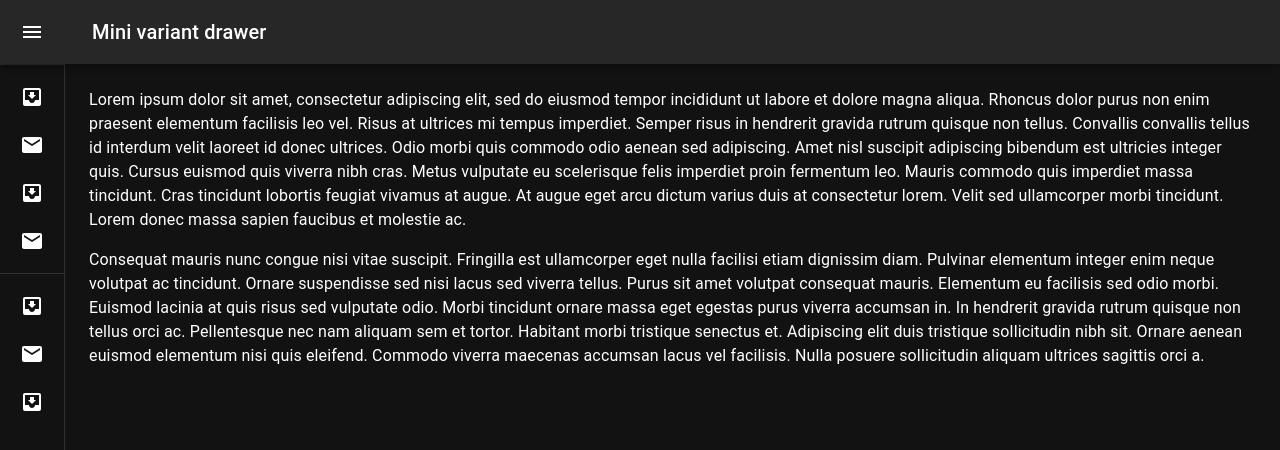
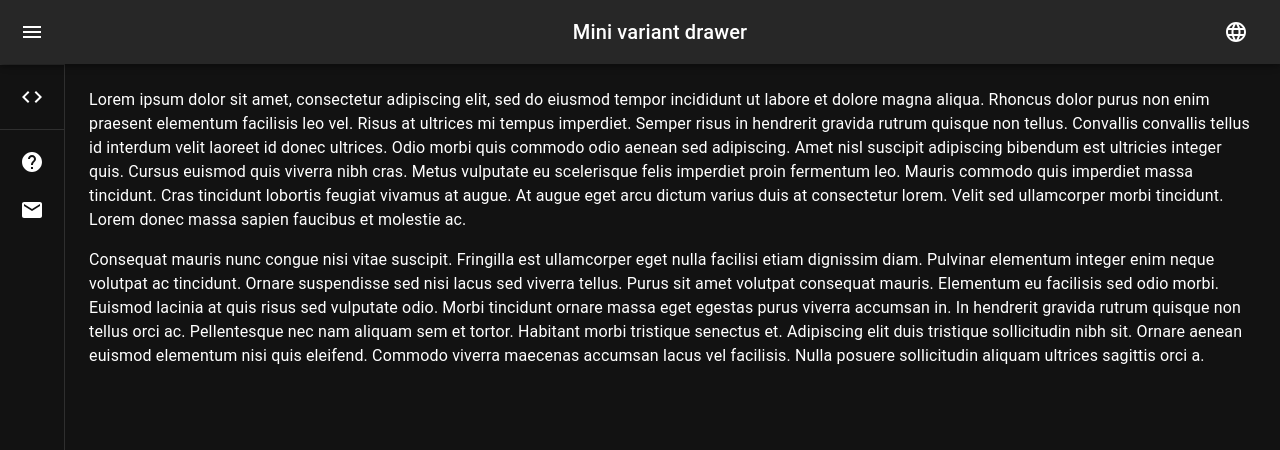
Before and after one commit to EdsonEddy/edsimcheckerweb, a React (Create React App) app: page / in a window 1280 px wide. Shown: the top 450 px of the page. Built offline with nearby package versions, Linux system fonts and the light colour scheme.

Commit message:
Changed icons in the sidebar menu. Added a language icon to the appbar menu.

```diff
--- a/src/components/MenuAppBar.js
+++ b/src/components/MenuAppBar.js
@@ -1,11 +1,14 @@
 import * as React from "react";
 import Typography from "@mui/material/Typography";
 import IconButton from "@mui/material/IconButton";
-import MenuIcon from "@mui/icons-material/Menu";
+import {
+  Menu as MenuIcon,
+  Language as LanguageIcon,
+} from "@mui/icons-material";
 import { AppBar as CustomAppBar } from "../utils/menu";
 import { Toolbar } from "@mui/material";
 import { useDispatch, useSelector } from "react-redux";
-import { toggleMenu } from "../hooks/menuActions";
+import { openSidebarMenu } from "../hooks/menuActions";
 
 const MenuAppBar = () => {
   const open = useSelector((state) => state.isOpen);
@@ -13,12 +16,12 @@ const MenuAppBar = () => {
 
   return (
     <CustomAppBar position="fixed" open={open}>
-			<Toolbar>
+      <Toolbar sx={{ justifyContent: "space-between" }}>
         <IconButton
           color="inherit"
           aria-label="open drawer"
           onClick={() => {
-						dispatch(toggleMenu());
+            dispatch(openSidebarMenu());
           }}
           edge="start"
           sx={{
@@ -31,6 +34,9 @@ const MenuAppBar = () => {
         <Typography variant="h6" noWrap component="div">
           Mini variant drawer
         </Typography>
+        <IconButton color="inherit" aria-label="open drawer" edge="start">
+          <LanguageIcon />
+        </IconButton>
       </Toolbar>
     </CustomAppBar>
   );
--- a/src/components/MenuDrawer.js
+++ b/src/components/MenuDrawer.js
@@ -13,8 +13,9 @@ import {
 import {
   ChevronLeft as ChevronLeftIcon,
   ChevronRight as ChevronRightIcon,
-	MoveToInbox as InboxIcon,
   Mail as MailIcon,
+  Help as HelpIcon,
+  Code as CodeIcon,
 } from "@mui/icons-material";
 
 import {
@@ -22,11 +23,11 @@ import {
   DrawerHeader as CustomDrawerHeader,
 } from "../utils/menu";
 import { useDispatch, useSelector } from "react-redux";
-import { toggleMenu } from "../hooks/menuActions";
+import { openSidebarMenu } from "../hooks/menuActions";
 
 const MenuDrawer = () => {
   const theme = useTheme();
-	const open = useSelector((state) => state.isOpen);
+  const open = useSelector((state) => state.isOpenSidebarMenu);
   const dispatch = useDispatch();
 
   return (
@@ -34,7 +35,7 @@ const MenuDrawer = () => {
       <CustomDrawerHeader>
         <IconButton
           onClick={() => {
-						dispatch(toggleMenu());
+            dispatch(openSidebarMenu());
           }}
         >
           {theme.direction === "rtl" ? (
@@ -46,7 +47,7 @@ const MenuDrawer = () => {
       </CustomDrawerHeader>
       <Divider />
       <List>
-				{["Inbox", "Starred", "Send email", "Drafts"].map((text, index) => (
+        {["Code"].map((text, index) => (
           <ListItem key={text} disablePadding sx={{ display: "block" }}>
             <ListItemButton
               sx={{
@@ -62,7 +63,7 @@ const MenuDrawer = () => {
                   justifyContent: "center",
                 }}
               >
-								{index % 2 === 0 ? <InboxIcon /> : <MailIcon />}
+                <CodeIcon />
               </ListItemIcon>
               <ListItemText primary={text} sx={{ opacity: open ? 1 : 0 }} />
             </ListItemButton>
@@ -71,7 +72,7 @@ const MenuDrawer = () => {
       </List>
       <Divider />
       <List>
-				{["All mail", "Trash", "Spam"].map((text, index) => (
+        {["Help Center", "Contact us"].map((text, index) => (
           <ListItem key={text} disablePadding sx={{ display: "block" }}>
             <ListItemButton
               sx={{
@@ -87,7 +88,7 @@ const MenuDrawer = () => {
                   justifyContent: "center",
                 }}
               >
-								{index % 2 === 0 ? <InboxIcon /> : <MailIcon />}
+                {index % 2 === 0 ? <HelpIcon /> : <MailIcon />}
               </ListItemIcon>
               <ListItemText primary={text} sx={{ opacity: open ? 1 : 0 }} />
             </ListItemButton>
--- a/src/hooks/menuActionTypes.js
+++ b/src/hooks/menuActionTypes.js
@@ -1 +1,2 @@
-export const TOGGLE_MENU = "TOGGLE_MENU";
+export const OPEN_SIDEBAR_MENU = "OPEN_SIDEBAR_MENU";
+export const OPEN_LANGUAGE_MENU = "OPEN_LANGUAGE_MENU";
--- a/src/hooks/menuActions.js
+++ b/src/hooks/menuActions.js
@@ -1,5 +1,9 @@
-import { TOGGLE_MENU } from "./menuActionTypes";
+import { OPEN_SIDEBAR_MENU } from "./menuActionTypes";
+import { OPEN_LANGUAGE_MENU } from "./menuActionTypes";
 
-export const toggleMenu = () => ({
-	type: TOGGLE_MENU,
+export const openSidebarMenu = () => ({
+  type: OPEN_SIDEBAR_MENU,
 });
+export const openLanguageMenu = () => ({
+  type: OPEN_LANGUAGE_MENU,
+});
--- a/src/hooks/menuReducer.js
+++ b/src/hooks/menuReducer.js
@@ -1,15 +1,21 @@
-import { TOGGLE_MENU } from "./menuActionTypes";
+import { OPEN_SIDEBAR_MENU, OPEN_LANGUAGE_MENU } from "./menuActionTypes";
 
 const initialState = {
-	isOpen: false,
+  isOpenSidebarMenu: false,
+  isOpenLanguageMenu: false,
 };
 
 const menuReducer = (state = initialState, action) => {
   switch (action.type) {
-		case TOGGLE_MENU:
+    case OPEN_SIDEBAR_MENU:
       return {
         ...state,
-				isOpen: !state.isOpen,
+        isOpenSidebarMenu: !state.isOpenSidebarMenu,
+      };
+    case OPEN_LANGUAGE_MENU:
+      return {
+        ...state,
+        isOpenLanguageMenu: !state.isOpenLanguageMenu,
       };
     default:
       return state;
--- a/src/hooks/store.js
+++ b/src/hooks/store.js
@@ -1,4 +1,4 @@
-import { createStore } from "redux";
+import { legacy_createStore as createStore} from 'redux'
 import menuReducer from "./menuReducer";
 
 const store = createStore(menuReducer);
```
Also changed, not shown: src/App.js (indentation only), src/components/AppContainer.js (indentation only), src/components/ContentBox.js (indentation only). Lines whose indentation alone changed are shown as unchanged.
